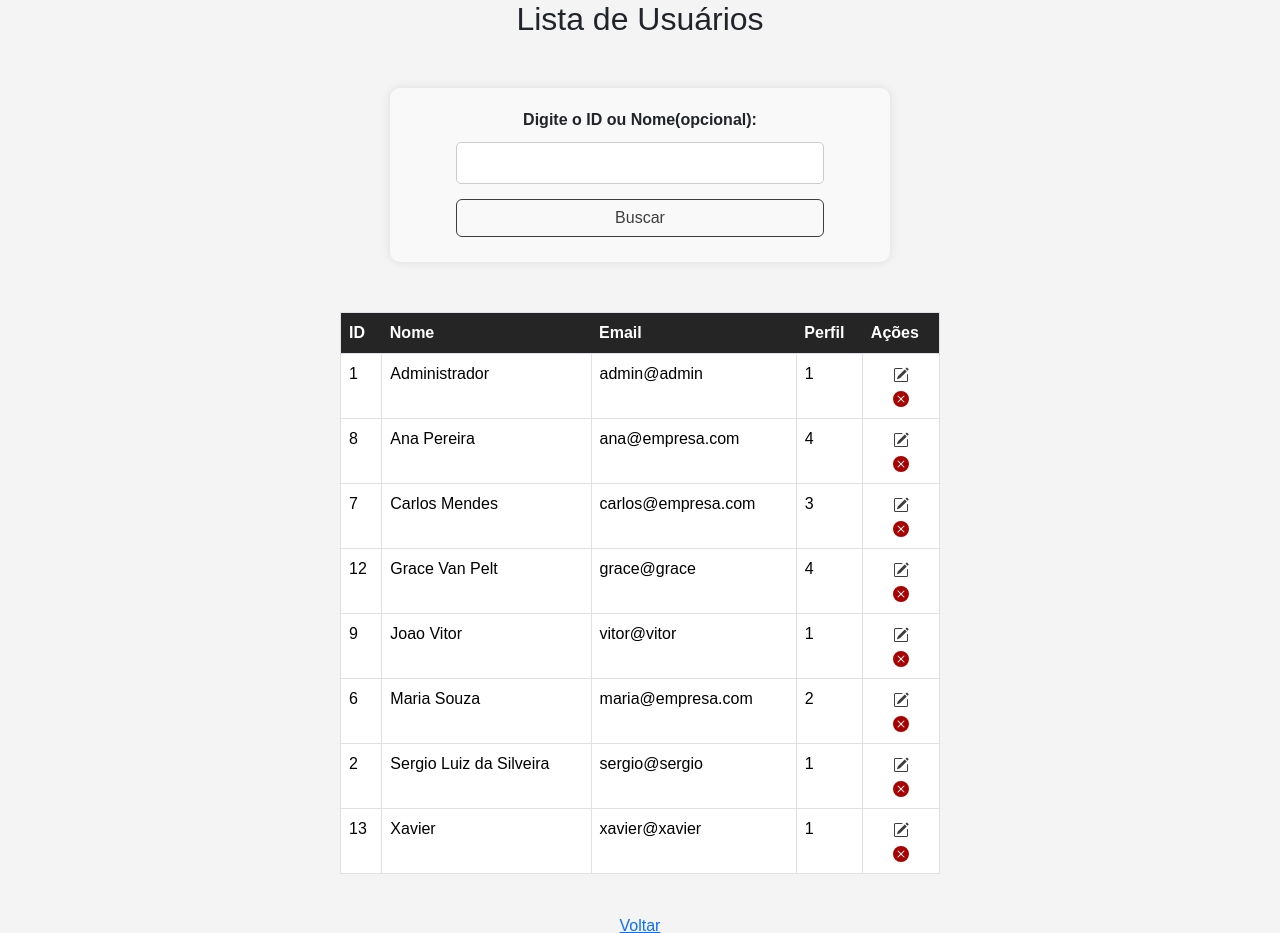
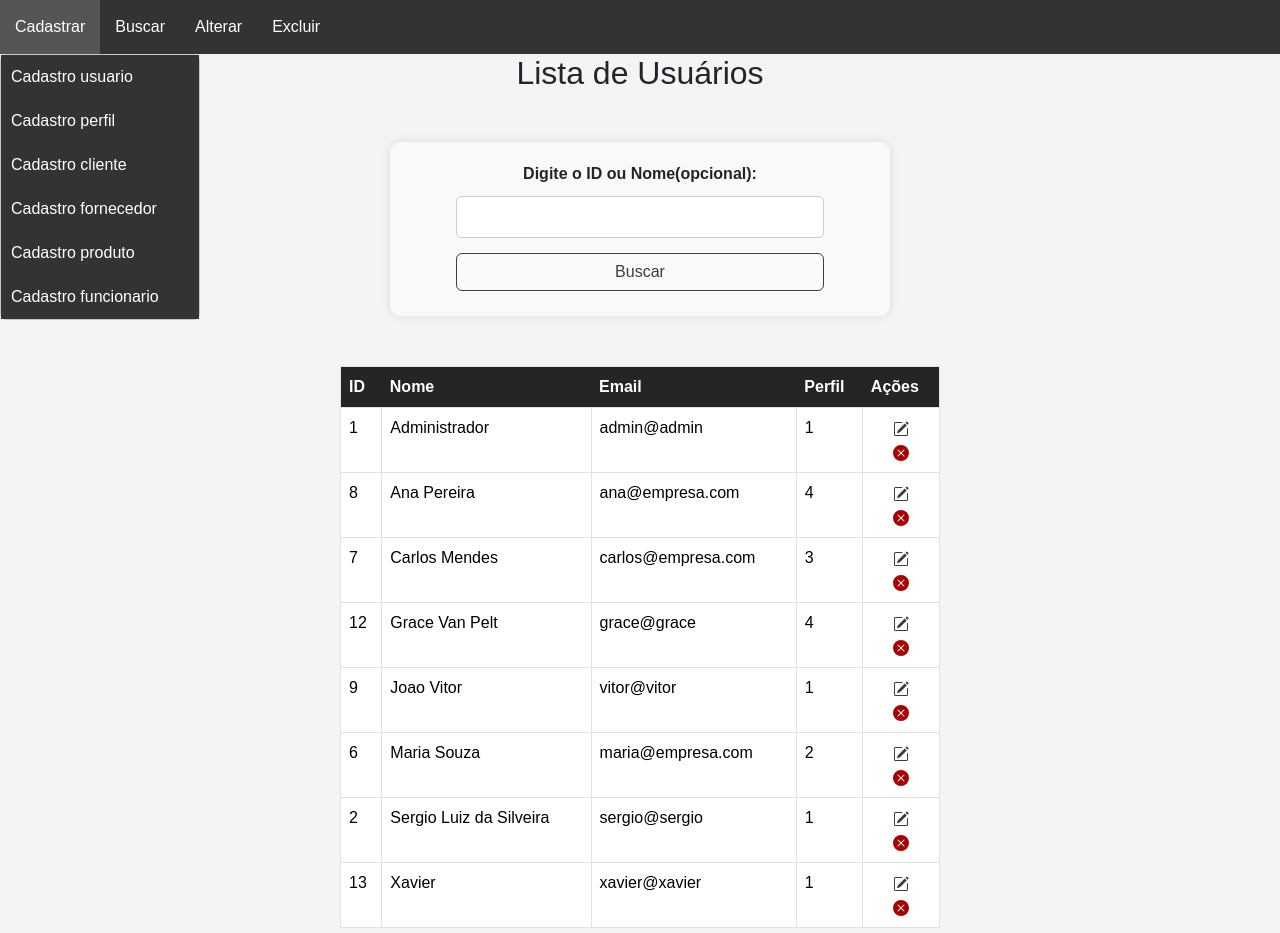
Before and after one commit to Freitas014/Luis_Freitas_Prova, a PHP site: page /buscar_usuario.php in a window 1280 px wide. Shown: the top 933 px of the page. Run offline with PHP 8.4, Linux system fonts and the light colour scheme; a user stored in the database is signed in; data comes from the database, SQL or seed files in the repository.

Commit message:
Update buscar_usuario.php
adicionado DropDown para navegação

```diff
--- a/buscar_usuario.php
+++ b/buscar_usuario.php
@@ -7,6 +7,55 @@
         echo "<script>alert('Acesso Negado!');window.location.href='principal.php';</script>";
         exit();
     }
+    // Obtendo o nome do perfil do usuario logado
+    $id_perfil = $_SESSION['perfil'];
+    $sqlPerfil = "SELECT nome_perfil FROM perfil WHERE id_perfil = :id_perfil";
+    $stmtPerfil = $pdo->prepare($sqlPerfil);
+    $stmtPerfil ->bindParam(':id_perfil', $id_perfil);
+    $stmtPerfil->execute();
+    $perfil = $stmtPerfil->fetch(PDO::FETCH_ASSOC);
+    $nome_perfil = $perfil['nome_perfil'];
+    // Definição das permissoes por perfil
+
+$permissoes = [
+    1 => ["Cadastrar" =>["cadastro_usuario.php", "cadastro_perfil.php", "cadastro_cliente.php",
+        "cadastro_fornecedor.php", "cadastro_produto.php", "cadastro_funcionario.php"],
+
+        "Buscar" =>["buscar_usuario.php", "buscar_perfil.php", "buscar_cliente.php",
+
+        "buscar_fornecedor.php", "buscar_produto.php", "buscar_funcionario.php"],
+
+        "Alterar" =>["alterar_usuario.php", "alterar_perfil.php", "alterar_cliente.php",
+        "alterar_fornecedor.php", "alterar_produto.php", "alterar_funcionario.php"],
+
+        "Excluir" =>["excluir_usuario.php", "excluir_perfil.php", "excluir_cliente.php",
+        "excluir_fornecedor.php", "excluir_produto.php", "excluir_funcionario.php"],],
+
+    2 => ["Cadastrar" =>["cadastro_cliente.php"],
+
+        "Buscar" =>["buscar_cliente.php", "buscar_fornecedor.php", "buscar_produto.php"],
+
+        "Alterar" =>["alterar_produto.php", "alterar_fornecedor"],
+
+        "Excluir" =>["excluir_produto.php"],],
+
+    3 => ["Cadastrar" =>["cadastro_funcionario.php"],
+
+        "Buscar" =>["buscar_cliente.php","buscar_fornecedor.php", "buscar_produto.php"],
+
+        "Alterar" =>["alterar_fornecedor.php", "alterar_produto.php"],
+
+        "Excluir" =>["excluir_produto.php"],],
+
+    4 => ["Cadastrar" => ["cadastro_cliente.php"],
+
+        "Buscar" =>["buscar_produto.php"],
+
+        "Alterar" =>["alterar_cliente.php"],]
+    ];
+
+    //Obtendo as opçoes disponiveis para o perfil logado.
+    $opcoes_menu = $permissoes[$id_perfil];
     $usuario = []; // Inicializa a variavel para evitar erros
 
     // Se o formulario for enviado busca o usuario pelo id ou nome
@@ -40,6 +89,23 @@
     <link rel="stylesheet" href="bootstrap.css">
     <link rel="stylesheet" href="styles.css">
 </head>
+    <nav>
+        <ul class="menu">
+            <?php
+                foreach($opcoes_menu as $categoria => $arquivos): ?>
+                <li class="dropdown">
+                    <a href="#"><?=$categoria ?></a>
+                    <ul class="dropdown-menu">
+                        <?php foreach($arquivos as $arquivo): ?>
+                            <li>
+                                <a href="<?=$arquivo ?>"><?=ucfirst(str_replace("_"," ",basename($arquivo,".php")))?></a>
+                            </li>
+                        <?php endforeach; ?>
+                    </ul>
+                </li>
+            <?php endforeach; ?>
+        </ul>
+    </nav>
 <body>
     <h2>Lista de Usuários</h2>
     <form action="buscar_usuario.php" method="POST">
```
